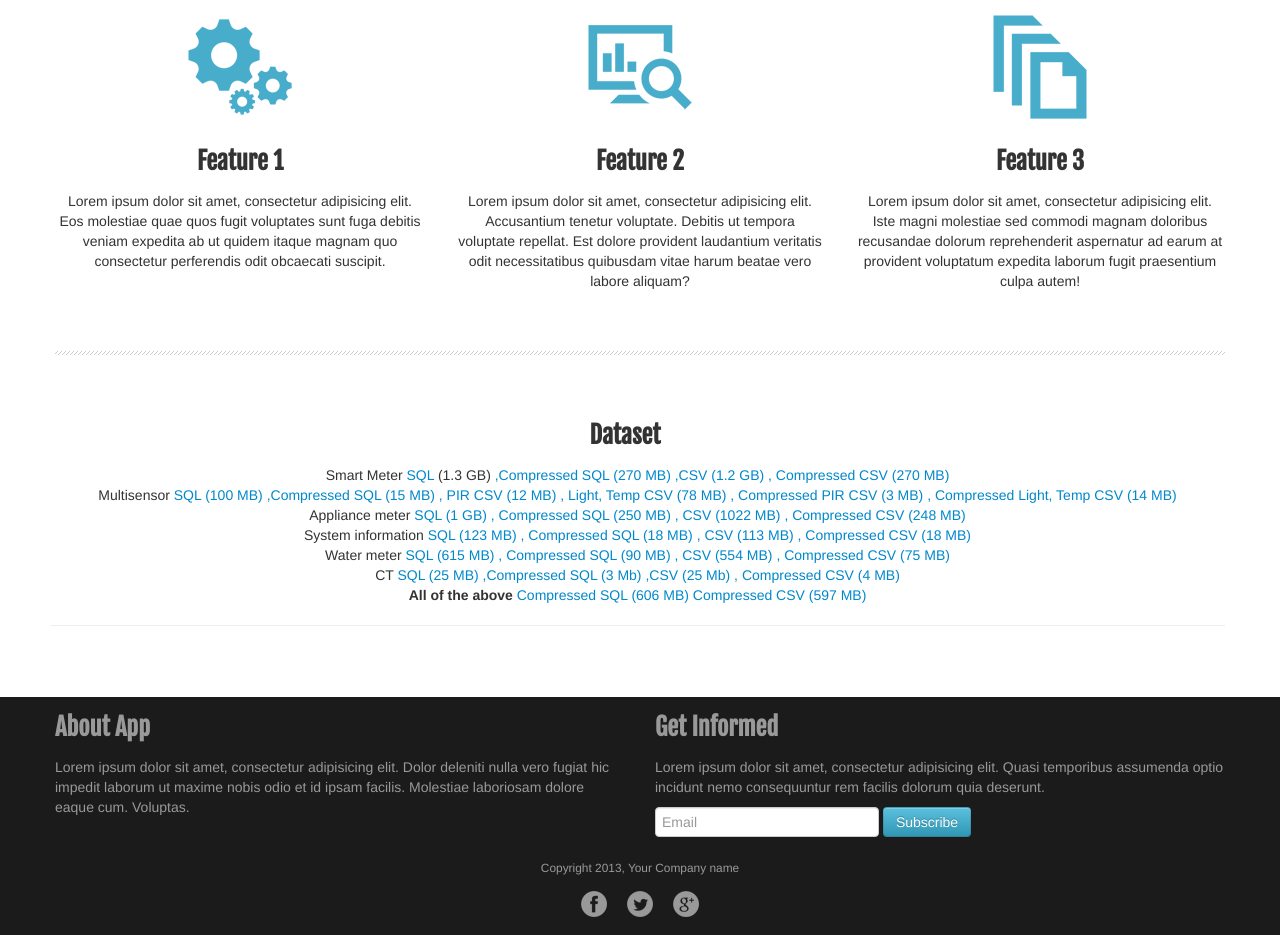
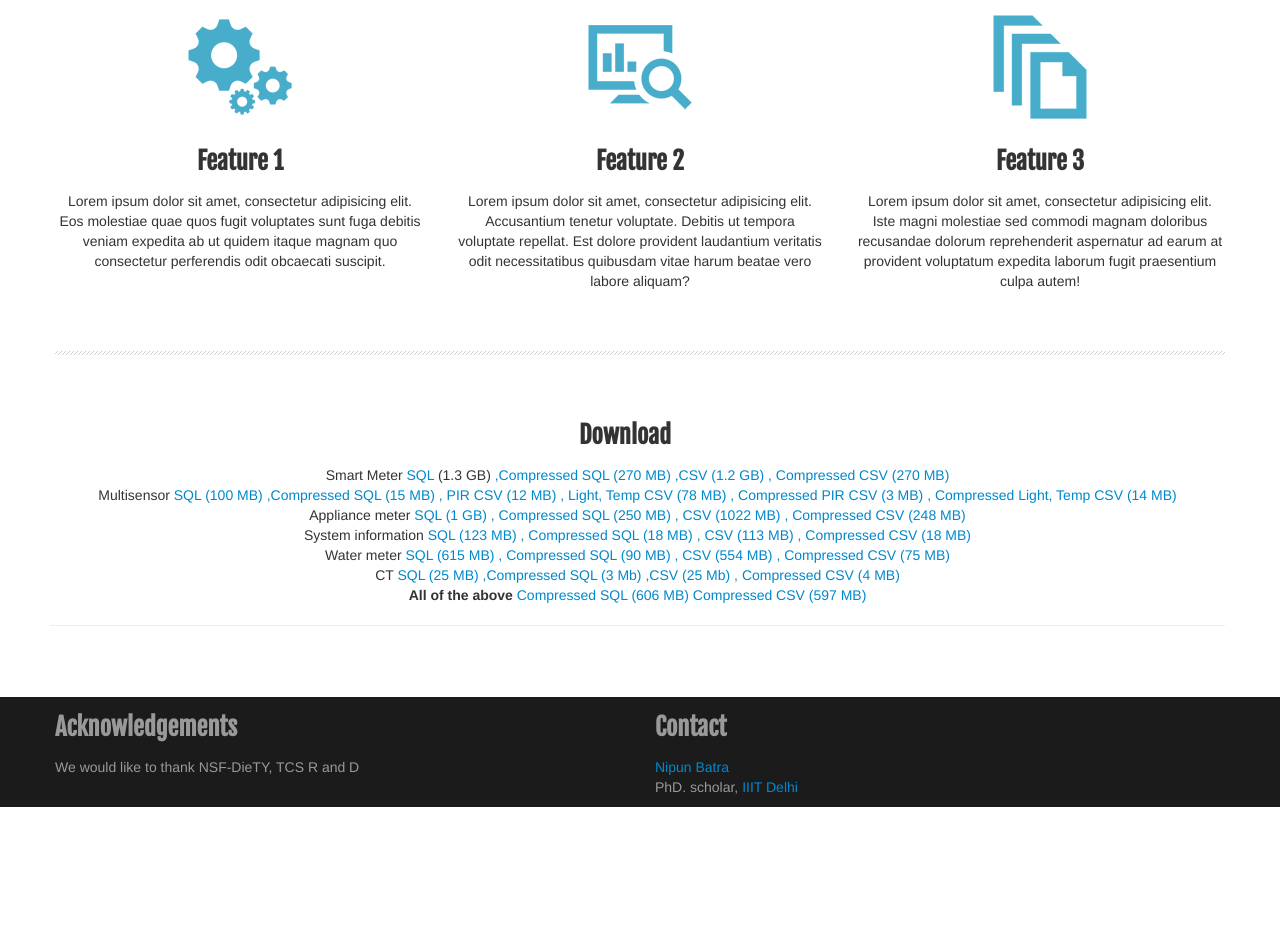
Before and after one commit to iawe/iawe.github.io, a plain HTML site: page index.html in a window 1280 px wide. Shown: the part 1838-2773 px from the top of the page. After the commit the page ends 2645 px from the top, so only its background shows below. Drawn offline with nearby package versions, Linux system fonts and the light colour scheme.

Commit message:
Added contact information

```diff
--- a/index.html
+++ b/index.html
@@ -165,7 +165,7 @@
       <!-- Download items -->
       <div id="download" class="row">
 
-	<h3>Dataset</h3>
+	<h3>Download</h3>
   <ol>
      Smart Meter
       <a href="https://copy.com/sxNCDnurZrlj">SQL</a> (1.3 GB)
@@ -232,27 +232,17 @@
         <div class="container">
           <div class="row">
             <div class="span6">
-              <h3>About App</h3>
-              <p>Lorem ipsum dolor sit amet, consectetur adipisicing elit. Dolor deleniti nulla vero fugiat hic impedit laborum ut maxime nobis odio et id ipsam facilis. Molestiae laboriosam dolore eaque cum. Voluptas.</p>
+              <h3>Acknowledgements</h3>
+              <p>We would like to thank NSF-DieTY, TCS R and D</p>
             </div>
             <div class="span6">
-              <h3>Get Informed</h3>
-              <p>Lorem ipsum dolor sit amet, consectetur adipisicing elit. Quasi temporibus assumenda optio incidunt nemo consequuntur rem facilis dolorum quia deserunt.</p>
-              <form action="" class="form-inline">
-                <input type="text" class="input-large" placeholder="Email">
-                <button type="submit" class="btn  btn-info">Subscribe</button>
-              </form>
+              <h3>Contact</h3>
+              <p><a href="http://nipunbatra.wordpress.com"> Nipun Batra</a><br>
+		PhD. scholar, <a href="http://iiitd.ac.in">IIIT Delhi</a></p>
+
             </div>
           </div>
-          <div class="row">
-            <div class="span12">
-              <p><small>Copyright 2013, Your Company name</small></p>
-              <ul id="social" class="inline">
-                <li><a class="facebook-icon" href="#"></a></li>
-                <li><a class="twitter-icon" href="#"></a></li>
-                <li><a class="google-icon" href="#"></a></li>
-              </ul>
-            </div>
+
           </div>
         </div>
     </footer>
```
